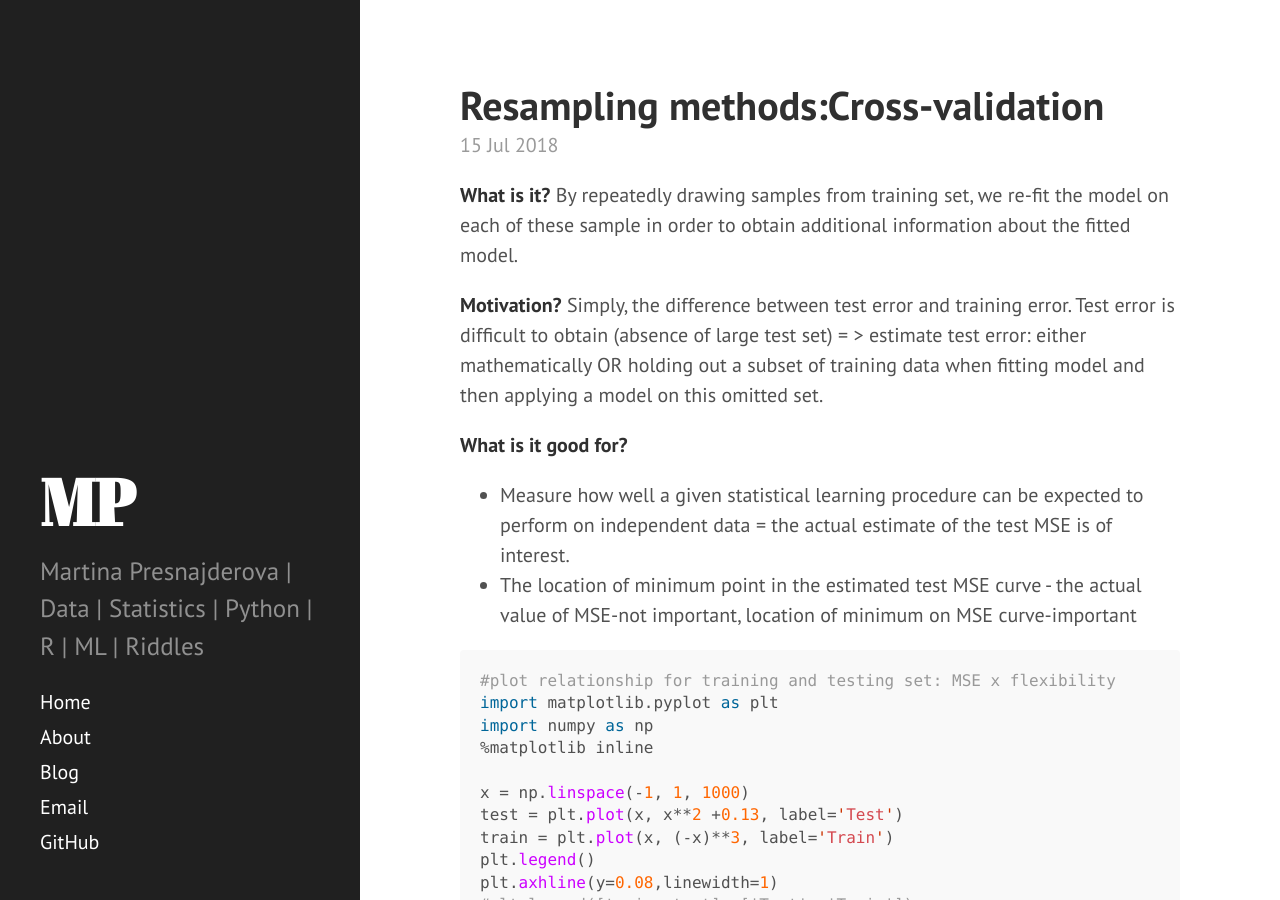
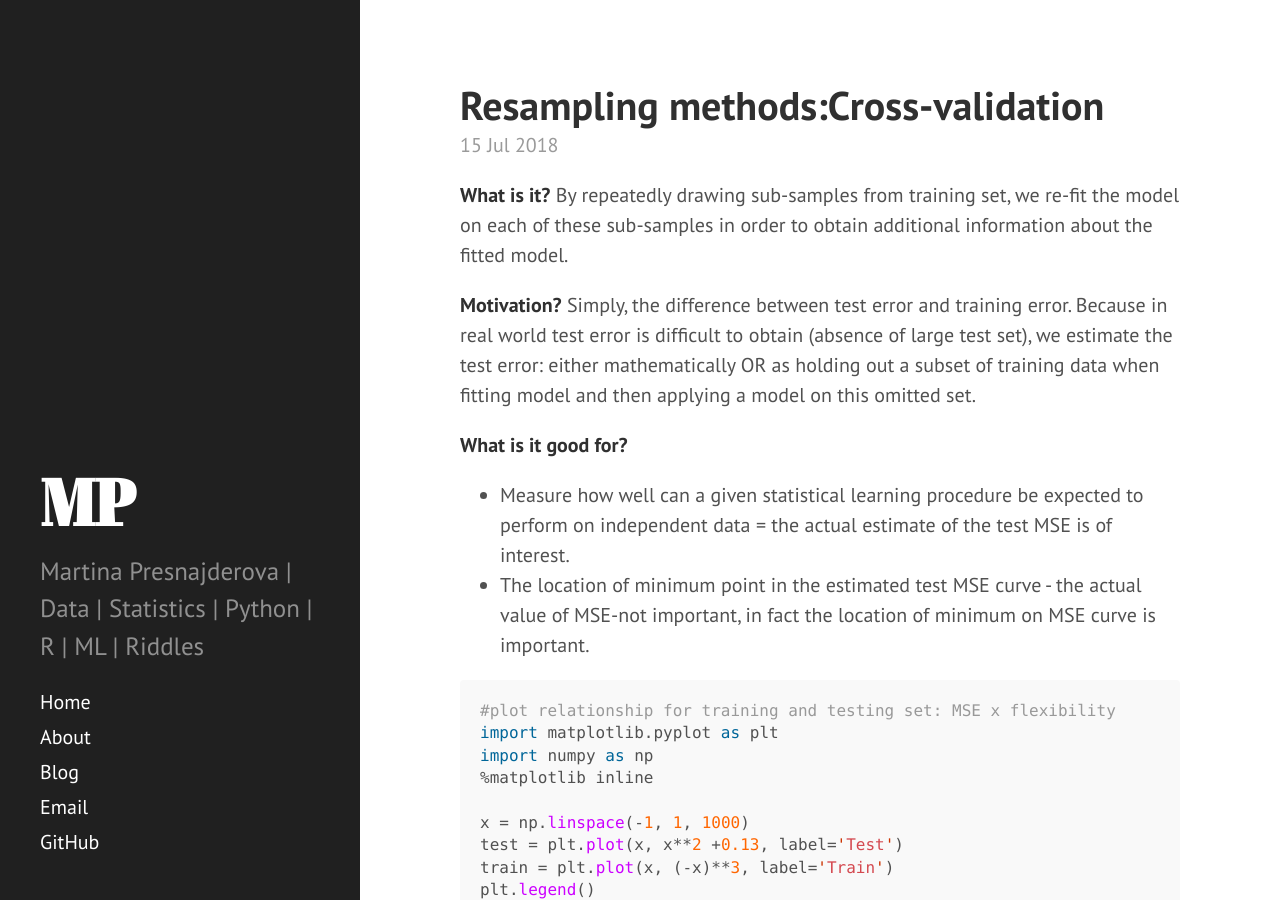
Before and after one commit to martina-presnajderova-deel/martinapre.github.io, a Jekyll site: the page built from _posts/2018-07-15-Resampling-Methods.md, in a window 1280 px wide and 900 px high. Built offline with Jekyll 4.4.1, drawn with Linux system fonts in a browser that asks for light colours; formulas are drawn with MathJax 3.

Commit message:
Update 2018-07-15-Resampling-Methods.md

````diff
--- a/_posts/2018-07-15-Resampling-Methods.md
+++ b/_posts/2018-07-15-Resampling-Methods.md
@@ -3,13 +3,13 @@ layout: post
 title: Resampling methods:Cross-validation
 ---
 
-**What is it?** By repeatedly drawing samples from training set, we re-fit the model on each of these sample in order to obtain additional information about the fitted model.
+**What is it?** By repeatedly drawing sub-samples from training set, we re-fit the model on each of these sub-samples in order to obtain additional information about the fitted model.
 
-**Motivation?** Simply, the difference between test error and training error. Test error is difficult to obtain (absence of large test set) = > estimate test error: either mathematically OR holding out a subset of training data when fitting model and then applying a model on this omitted set.
+**Motivation?** Simply, the difference between test error and training error. Because in real world test error is difficult to obtain (absence of large test set), we estimate the test error: either mathematically OR as holding out a subset of training data when fitting model and then applying a model on this omitted set.
 
 **What is it good for?**
-- Measure how well a given statistical learning procedure can be expected to perform on independent data = the actual estimate of the test MSE is of interest.
-- The location of minimum point in the estimated test MSE curve - the actual value of MSE-not important, location of minimum on MSE curve-important
+- Measure how well can a given statistical learning procedure be expected to perform on independent data = the actual estimate of the test MSE is of interest.
+- The location of minimum point in the estimated test MSE curve - the actual value of MSE-not important, in fact the location of minimum on MSE curve is important.
 
 
 ```python
@@ -32,7 +32,7 @@ plt.title("Why to split into train/test set in the first place?")
 
 plt.show()
 ```
-<img src="martinapre.github.io/images/RM.png" alt="drawing" width="600px"/>
+<img src="martinapre.github.io/images/RM.png" alt="drawing" width="400px"/>
 
 **Why not simple "Validation set approach" aka split into two sets** If we split training set randomly many times, test MSE will vary in value, all curves by there shape can tell which model is better(MSE lower) but we do not know the absolute value of MSE, i.e. we run into 2 drawbacks
 - MSE varies across different random split of the data
````
